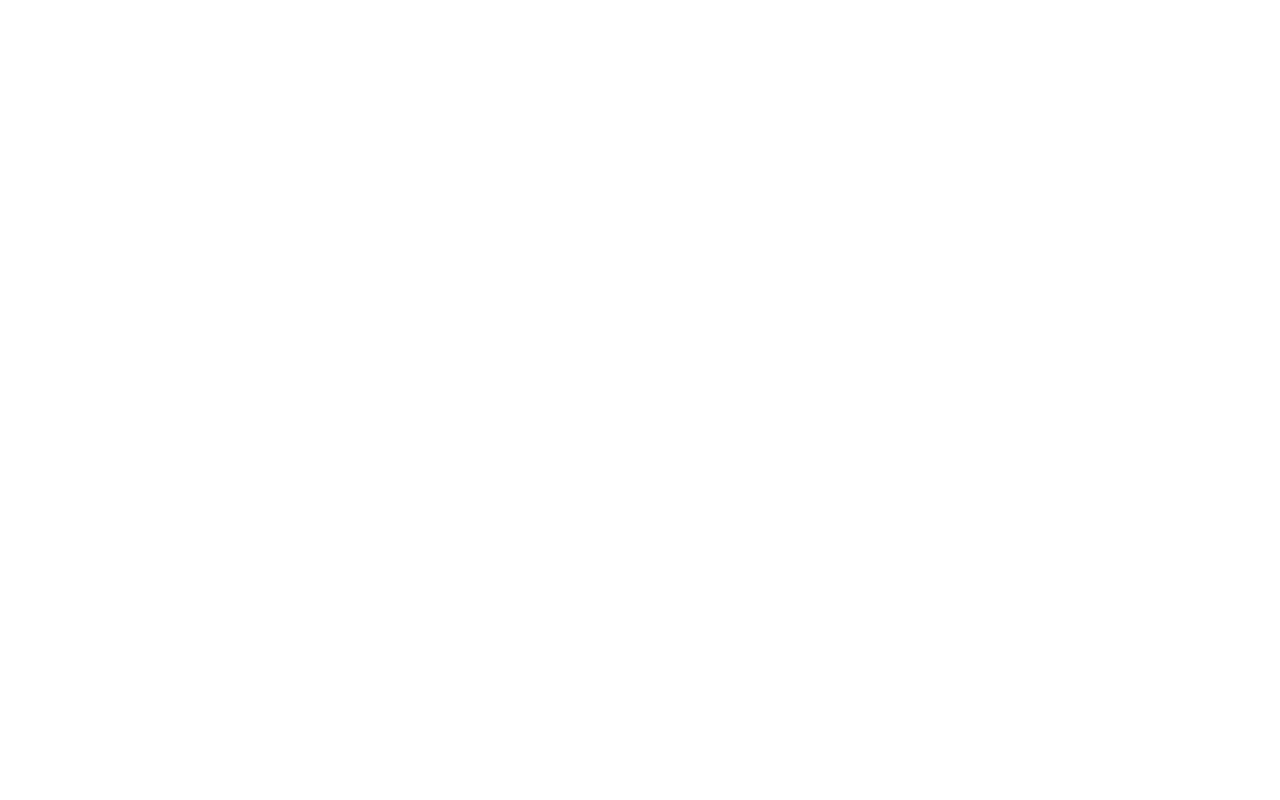
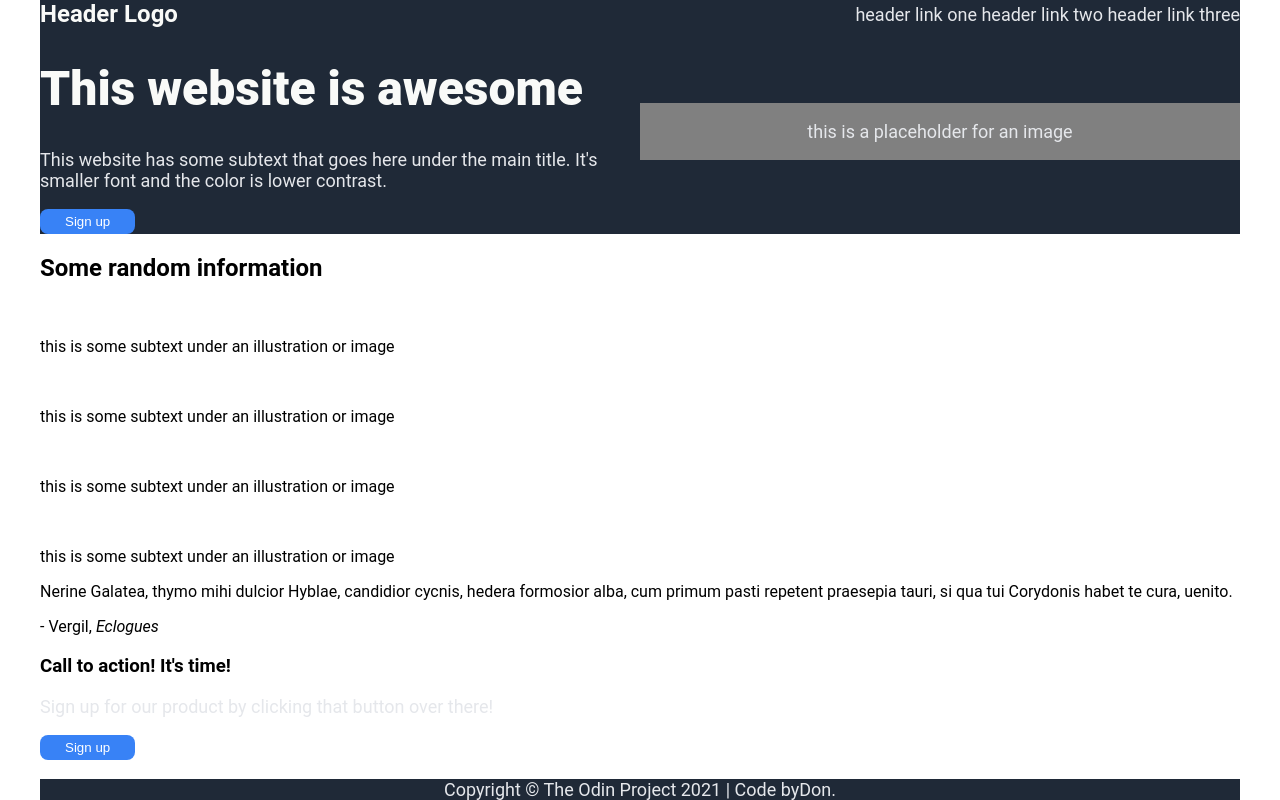
Before and after one commit to donhorde/odin-landing-page, a plain HTML site: page index.html in a window 1280 px wide. Drawn offline with Linux system fonts and the light colour scheme.

Commit message:
create basic html layout, add first few basic styles

```diff
--- a/index.html
+++ b/index.html
@@ -4,9 +4,73 @@
     <meta charset="UTF-8">
     <meta name="viewport" content="width=device-width, initial-scale=1.0">
     <link rel="stylesheet" href="./style.css">
-    <title>Document</title>
+    <title>Odin Landing Page</title>
 </head>
 <body>
-
+    <header>
+        <div class="header-left">
+            <a href="#">Header Logo</a>
+        </div>
+        <div class="header-right">
+            <a href="#">header link one</a>
+            <a href="#">header link two</a>
+            <a href="#">header link three</a>
+        </div>
+    </header>
+    <main>
+        <div class="hero">
+            <div class="hero-left">
+                <h1>This website is awesome</h1>
+                <p class="text-white">This website has some subtext that goes here under the main title. It's smaller font and the color is lower contrast.</p>
+                <button class="button-blue">Sign up</button>
+            </div>
+            <div class="hero-right">
+                <p class="text-white">this is a placeholder for an image</p>
+                <!-- <img src="https://avatars.githubusercontent.com/u/151878692?s=400&v=4" alt="page logo"> -->
+            </div>
+        </div>
+        <div class="navigation">
+            <h2>Some random information</h2>
+            <div class="navigation-items">
+                <div class="navigation-item">
+                    <img class="navigation-image">
+                    <p class="navigation-description">this is some subtext under an illustration or image</p>
+                </div>
+                <div class="navigation-item">
+                    <img class="navigation-image">
+                    <p class="navigation-description">this is some subtext under an illustration or image</p>
+                </div>
+                <div class="navigation-item">
+                    <img class="navigation-image">
+                    <p class="navigation-description">this is some subtext under an illustration or image</p>
+                </div>
+                <div class="navigation-item">
+                    <img class="navigation-image">
+                    <p class="navigation-description">this is some subtext under an illustration or image</p>
+                </div>
+            </div>
+        </div>
+        <div class="quote-container">
+            <p class="quote-text">Nerine Galatea, thymo mihi dulcior Hyblae,
+                candidior cycnis, hedera formosior alba,
+                cum primum pasti repetent praesepia tauri,
+                si qua tui Corydonis habet te cura, uenito.</p>
+            <p class="quote-author">- Vergil, <i>Eclogues</i></p>
+        </div>
+        <div class="cta-container">
+            <div class="cta-body">
+                <div class="cta-body-text">
+                    <h3>Call to action! It's time!</h3>
+                    <p class="text-white">Sign up for our product by clicking that button over there!</p>
+                </div>
+                <div class="cta-body-button">
+                    <button class="button-white">Sign up</button>
+                </div>
+            </div>
+        </div>
+    </main>
+    <footer>
+        Copyright &copy; The Odin Project 2021 | Code by <a href="https://github.com/donhorde">Don</a>.
+    </footer>
 </body>
 </html>
--- a/style.css
+++ b/style.css
@@ -1,3 +1,75 @@
 body {
+    min-height: 100vh;
+    display: flex;
+    flex-direction: column;
+    max-width: 1200px;
+    margin: auto;
+    font-family: Roboto, 'Helvetica Neue', Cantarell, 'Open Sans', sans-serif;
+}
 
+header, footer, .hero {
+    background-color: #1F2937;
 }
+
+header {
+    display: flex;
+    justify-content: space-between;
+    align-items: center;
+    gap: 15px;
+}
+
+.hero {
+    display: flex;
+    justify-content: center;
+    align-items: center;
+    max-width: 100%;
+    margin: auto;
+}
+
+.hero-right {
+    flex-shrink: 0;
+    width: 50%;
+    height: auto;
+    background-color: gray;
+    text-align: center;
+}
+
+footer {
+    display: flex;
+    justify-content: center;
+    align-content: center;
+    margin-top: auto;
+}
+
+a, footer, .header-right, .text-white {
+    font-size: 18px;
+    text-decoration: none;
+    color: #E5E7EB;
+}
+
+.header-left > a {
+    font-size: 24px;
+    font-weight: bold;
+    color: #F9FAF8;
+}
+
+h1 {
+    font-size: 48px;
+    font-weight: 800;
+    color: #F9FAF8;
+}
+
+button {
+    border-radius: 8px;
+    padding: 5px 25px;
+    background-color: #3882F6;
+    color: white;
+}
+
+.button-blue {
+    border: none;
+}
+
+.button-white {
+    border: white;
+}
```
